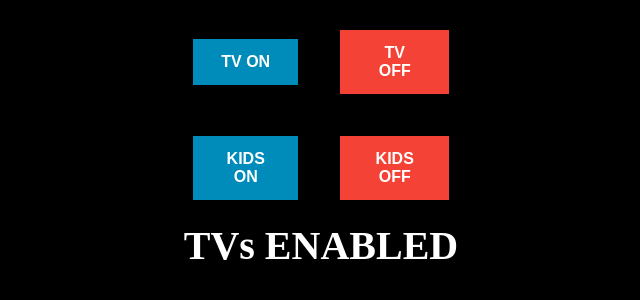
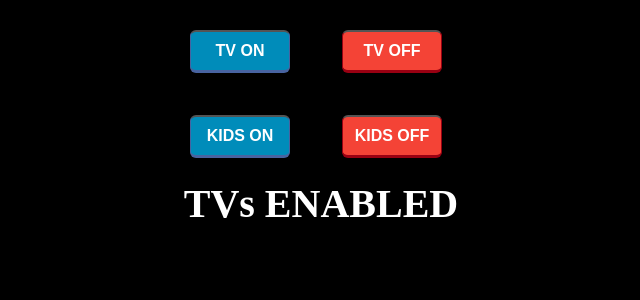
Before and after one commit to K1WIZ/webSwitch, a PHP site: the page made by index.php in a window 1280 px wide. Shown: the top 300 px of the page, without its empty margins (319-959 px from the left). Run offline with PHP 8.4, Linux system fonts and the light colour scheme.

Commit message:
Update index.php

```diff
--- a/index.php
+++ b/index.php
@@ -11,29 +11,66 @@
                 background-color: black;
                 }
                 .on {
-                display: block;
-                width: 100%;
-                border: none;
-                background-color: #008CBA;
-                padding: 14px 28px;
+                margin-right: 10px;
+                width: 100px;
+                background: #008CBA;
+                border-bottom: #4863A0 3px solid;
+                border-left: #4863A0 1px solid;
+                border-right: #4863A0 1px solid;
+                border-radius: 6px;
+                text-align: center;
+                color: white;
+                padding: 10px;
+                float: left;
+                font-size: 16px;
                 font-weight: bold;
-                color: white;
-                font-size: 16px;
-                cursor: pointer;
-                text-align: center;
                 }
                 .off {
-                display: block;
-                width: 100%;
-                border: none;
-                background-color: #f44336;
-                padding: 14px 28px;
+                margin-right: 10px;
+                width: 100px;
+                background: #f44336;
+                border-bottom: #990012 3px solid;
+                border-left: #990012 1px solid;
+                border-right: #990012 1px solid;
+                border-radius: 6px;
+                text-align: center;
+                color: white;
+                padding: 10px;
+                float: left;
+                font-size: 16px;
                 font-weight: bold;
+                }
+                .on:hover {
+                opacity: 0.8;
+                }
+                .off:hover {
+                opacity: 0.8;
+                }
+                .on:active {
+                width: 100px;
+                background: #18B495;
+                border-bottom: #16a085 1px solid;
+                border-left: #16a085 1px solid;
+                border-right: #16a085 1px solid;
+                border-radius: 6px;
+                text-align: center;
                 color: white;
-                font-size: 16px;
-                cursor: pointer;
+                padding: 10px;
+                margin-top: 3px;
+                float: left;
+                }
+                .off:active {
+                width: 100px;
+                background: #18B495;
+                border-bottom: #16a085 1px solid;
+                border-left: #16a085 1px solid;
+                border-right: #16a085 1px solid;
+                border-radius: 6px;
                 text-align: center;
-                }
+                color: white;
+                padding: 10px;
+                margin-top: 3px;
+                float: left;
         </style>
 </head>
 <body>
```
